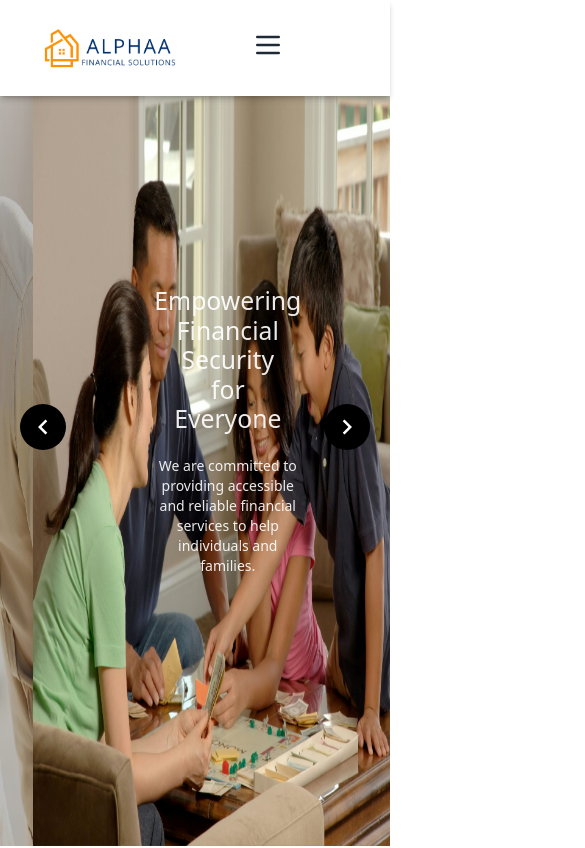
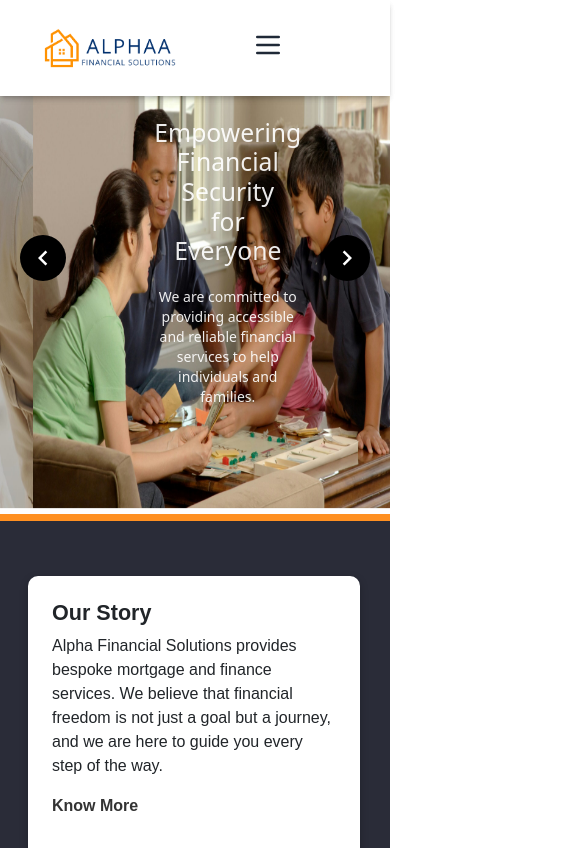
Before and after one commit to ajay4pc385/task-app, a React (Create React App) app: page / in a window 390 px wide. Shown: the top 848 px of the page, 585 px wide, since content can reach past the window. Built offline with nearby package versions, Linux system fonts and the light colour scheme.

Commit message:
first commit

```diff
--- a/src/Components/BelieveSection.jsx
+++ b/src/Components/BelieveSection.jsx
@@ -5,7 +5,7 @@ import Img from '../image/family-showcasing-their-home-scaled.jpg'; // Ensure th
 const BeliefSection = () => {
   return (
     <>
-      <section className="bg-gray-900 text-white py-12">
+      <section className="container bg-gray-900 text-white py-12">
         <div className="container mx-auto px-4 flex flex-col md:flex-row items-center">
           {/* Left Side */}
           <div className="md:w-1/2 mb-8 md:mb-0">
@@ -20,22 +20,19 @@ const BeliefSection = () => {
               height: '90vh', // Adjust height as needed
               width: '100%',
               maxWidth: '500px', // Adjust max-width if needed
-              position:"relative",
-              left:"224px",
 
-              top:"-48px"
 
             }}
           ></div>
         </div>
 
         {/* Bottom Statistics */}
-        <div className="container mx-auto px-4 mt-8 flex flex-wrap justify-end gap-4 " style={{position:"relative" , top:"-170px" , left:"50px " }}>
+        <div className="container mx-auto px-4 mt-8 flex flex-wrap justify-end gap-4 " >
           <div className="bg-white text-gray-900 p-4 rounded-lg text-center w-1/4 md:w-1/6 hero-section">
             <h3 className="text-3xl font-bold">320+</h3>
             <p>Lenders</p>
           </div>
-          <div className="bg-white text-gray-900 p-4 rounded-lg text-center w-1/4 md:w-1/6 hero-section" style={{position:"relative" , top:"-10px" , }}>
+          <div className="bg-white text-gray-900 p-4 rounded-lg text-center w-1/4 md:w-1/6 hero-section" >
             <h3 className="text-3xl font-bold">20+</h3>
             <p>Years Experience</p>
           </div>
--- a/src/index.css
+++ b/src/index.css
@@ -164,6 +164,10 @@ a{
     .headers{
         top: 0px !important;
     }
+    .slider-item img {
+        width: 100%;
+        height: 60vh;
+      }
 }
 
 @media (max-width: 768px) {
@@ -206,6 +210,10 @@ a{
     .headers{
         top: 0px !important;
     }
+    .slider-item img {
+        width: 100%;
+        height: 60vh;
+      }
 }
 @media (max-width: 576px) {
     body {
@@ -256,6 +264,10 @@ a{
     .headers{
         top: 0px !important;
     }
+    .slider-item img {
+        width: 100%;
+        height: 60vh;
+      }
 
 }
 @media (max-width: 400px) {
@@ -307,6 +319,10 @@ a{
     .headers{
         top: 0px !important;
     }
+    .slider-item img {
+        width: 100%;
+        height: 60vh;
+      }
 }
 @media (max-width: 300px) {
     body {
@@ -357,6 +373,10 @@ a{
     .headers{
         top: 0px !important;
     }
+    .slider-item img {
+        width: 100%;
+        height: 60vh;
+      }
 }
 
 @media (max-width: 270px) {
@@ -408,4 +428,8 @@ a{
     .headers{
         top: 0px !important;
     }
+    .slider-item img {
+        width: 100%;
+        height: 60vh;
+      }
 }
```
